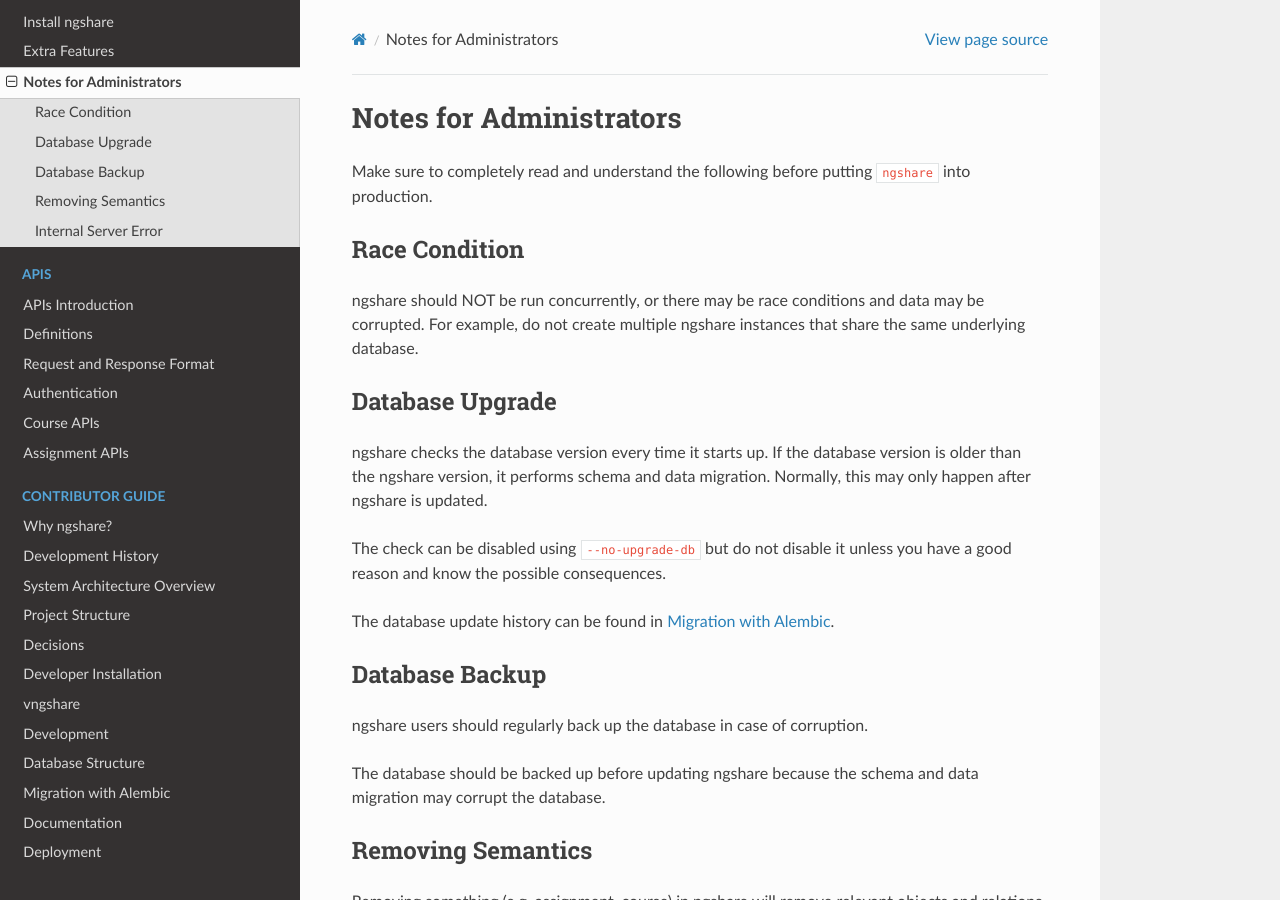
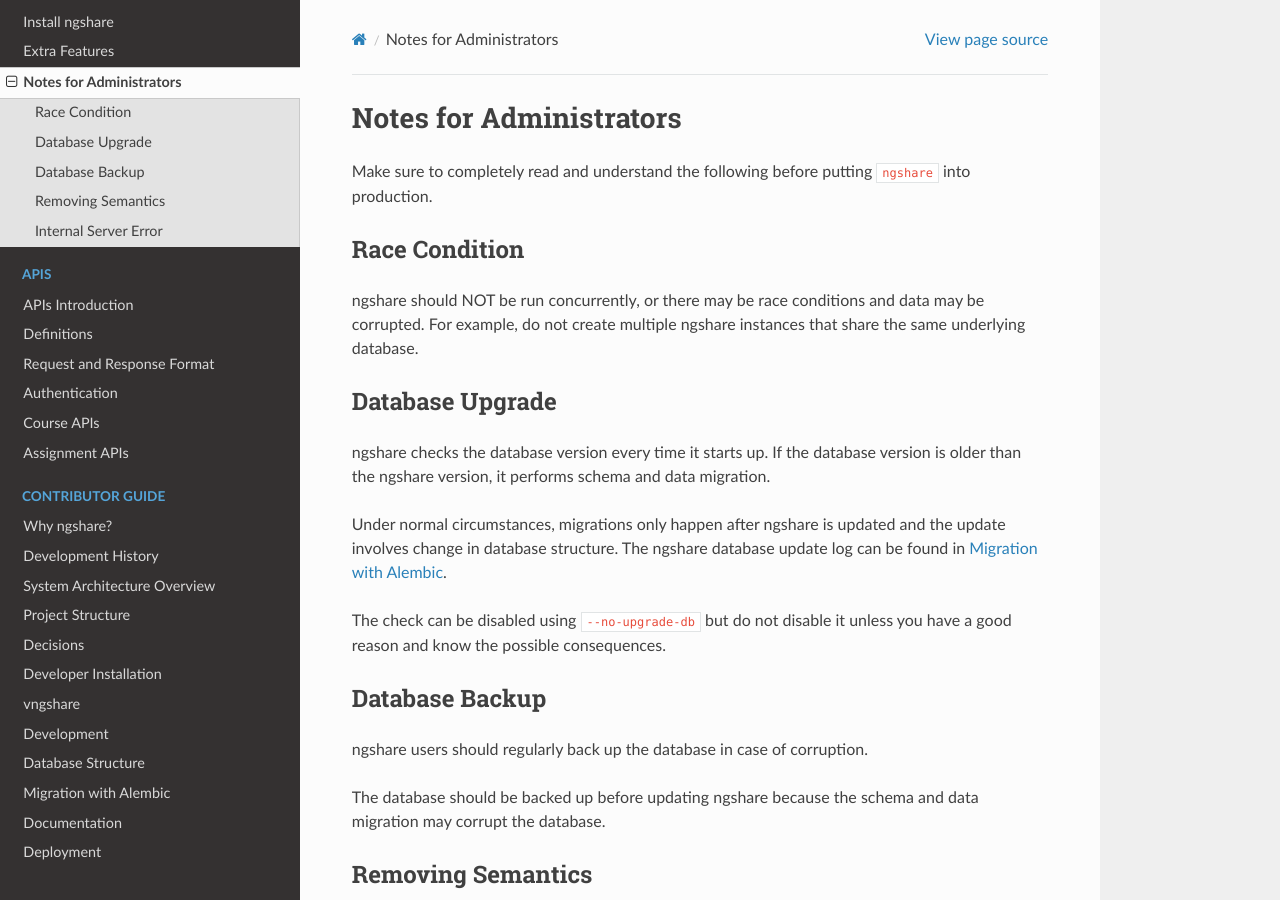
Before and after one commit to LibreTexts/ngshare, a Sphinx documentation site: the page built from docs/user_guide/notes.rst, in a window 1280 px wide and 900 px high. Built offline with Sphinx 7.4.7 and the Read the Docs theme 2.0.0, drawn with Linux system fonts in a browser that asks for light colours.

Commit message:
Update docs

```diff
--- a/docs/user_guide/notes.rst
+++ b/docs/user_guide/notes.rst
@@ -8,11 +8,11 @@
 
 Database Upgrade
 ----------------
-ngshare checks the database version every time it starts up. If the database version is older than the ngshare version, it performs schema and data migration. Normally, this may only happen after ngshare is updated.
+ngshare checks the database version every time it starts up. If the database version is older than the ngshare version, it performs schema and data migration.
+
+Under normal circumstances, migrations only happen after ngshare is updated and the update involves change in database structure. The ngshare database update log can be found in :doc:`/contributer_guide/alembic`.
 
 The check can be disabled using ``--no-upgrade-db`` but do not disable it unless you have a good reason and know the possible consequences.
-
-The database update history can be found in :doc:`/contributer_guide/alembic`.
 
 Database Backup
 ---------------
```
